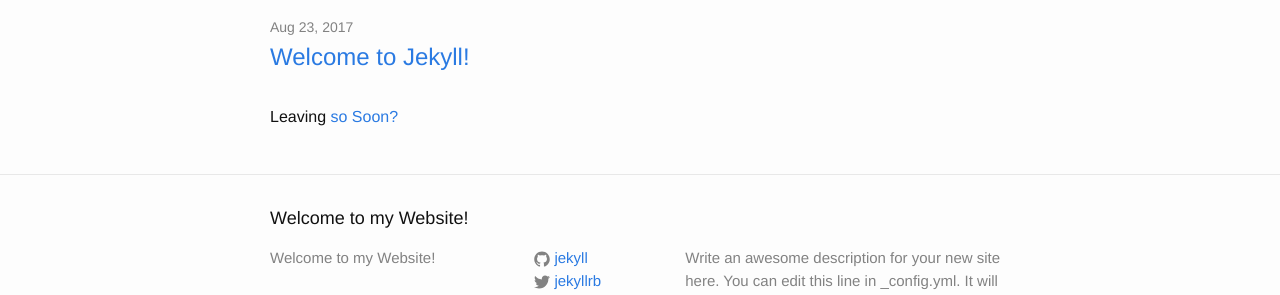
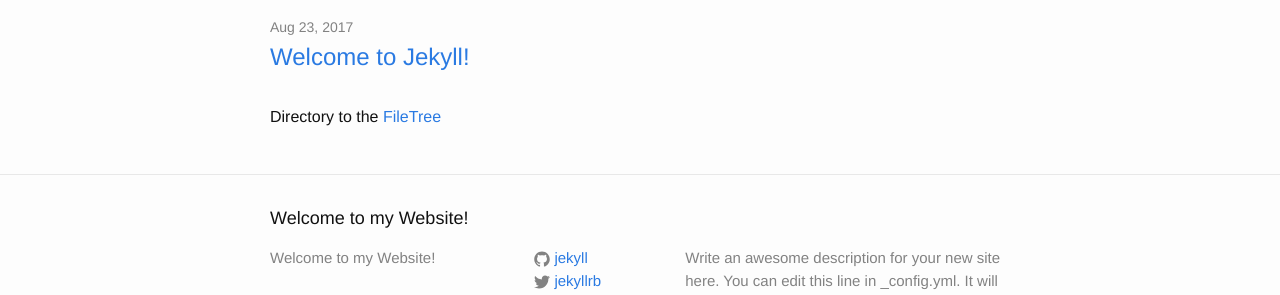
Before and after one commit to Zephyix/Zephyix.github.io, a Jekyll site: the page built from index.html, in a window 1280 px wide. Shown: the part 212-507 px from the top of the page. Built offline with Jekyll 4.4.1, drawn with Linux system fonts in a browser that asks for light colours.

Commit message:
Update index.html

```diff
--- a/index.html
+++ b/index.html
@@ -18,6 +18,6 @@ layout: default
     {% endfor %}
   </ul>
 
-  <p class="rss-subscribe">Leaving <a href="{{ "/feed.xml" | prepend: site.baseurl }}">so Soon?</a></p>
+  <p class="rss-subscribe">Directory to the <a href="{{ "/feed.xml" | prepend: site.baseurl }}">FileTree</a></p>
 
 </div>
```
